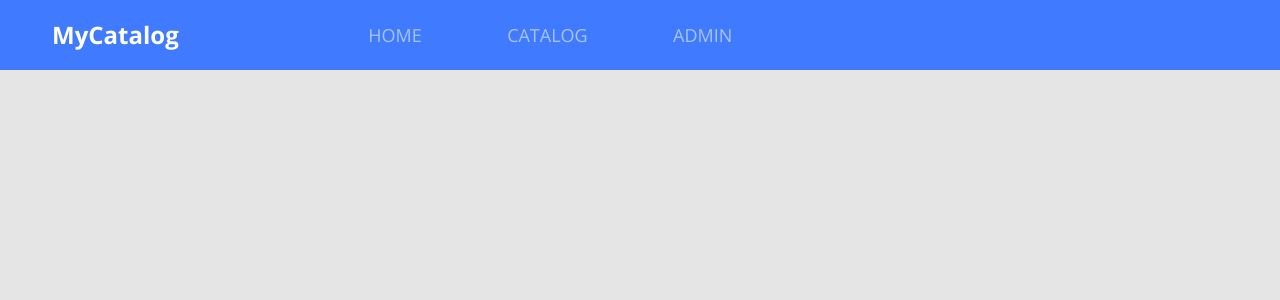
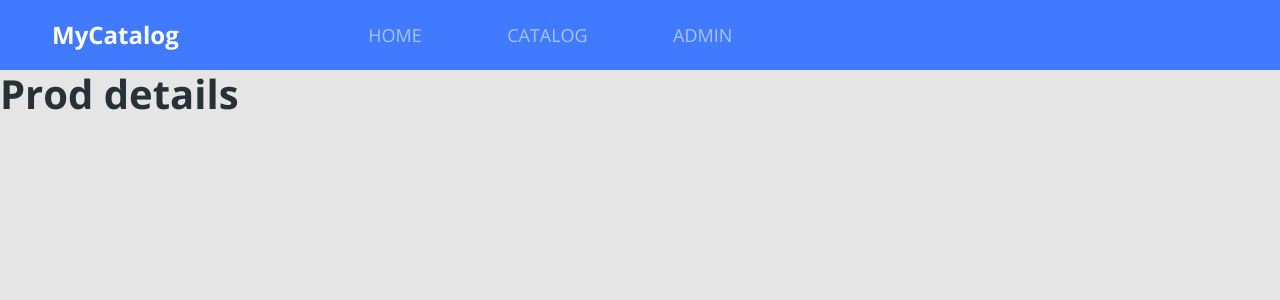
Before and after one commit to Caro2019ar/Catalog, a React (Create React App) app in the folder frontend/: page /products/1 in a window 1280 px wide. Shown: the top 300 px of the page. Built offline with nearby package versions, Linux system fonts and the light colour scheme.

Commit message:
Product Details

```diff
--- a/frontend/src/App.tsx
+++ b/frontend/src/App.tsx
@@ -1,10 +1,10 @@
 import './assets/styles/custom.scss';
 import './App.css';
-import Routesi from 'Routesi';
+import RoutesRRD6 from 'Routes';
 import Home from './pages/Home';
 
 const App = () => {
-  return <Routesi />;
+  return <RoutesRRD6 />;
 };
 
 export default App;
--- a/frontend/src/Routesi.tsx
+++ b/frontend/src/Routes.tsx
@@ -1,17 +1,19 @@
-import { BrowserRouter, Routes, Route } from 'react-router-dom';
+import { BrowserRouter, Route, Routes } from 'react-router-dom';
 import Home from 'pages/Home';
 import Catalog from 'pages/Catalog';
 import Admin from 'pages/Admin';
+import ProductDetails from 'pages/ProductDetails';
 import Navbar from 'components/Navbar';
 
-const Routesi = () => (
+const RoutesRRD6 = () => (
   <BrowserRouter>
     <Navbar />
     <Routes>
       <Route path="/" element={<Home />} />
       <Route path="/products" element={<Catalog />} />
+      <Route path="/products/:productId" element={<ProductDetails />} />
       <Route path="/admin" element={<Admin />} />
     </Routes>
   </BrowserRouter>
 );
-export default Routesi;
+export default RoutesRRD6;
--- /dev/null
+++ b/frontend/src/pages/ProductDetails/index.tsx
@@ -0,0 +1,5 @@
+const ProductDetails = () => {
+  return <h1>Prod details</h1>;
+};
+
+export default ProductDetails;
```
